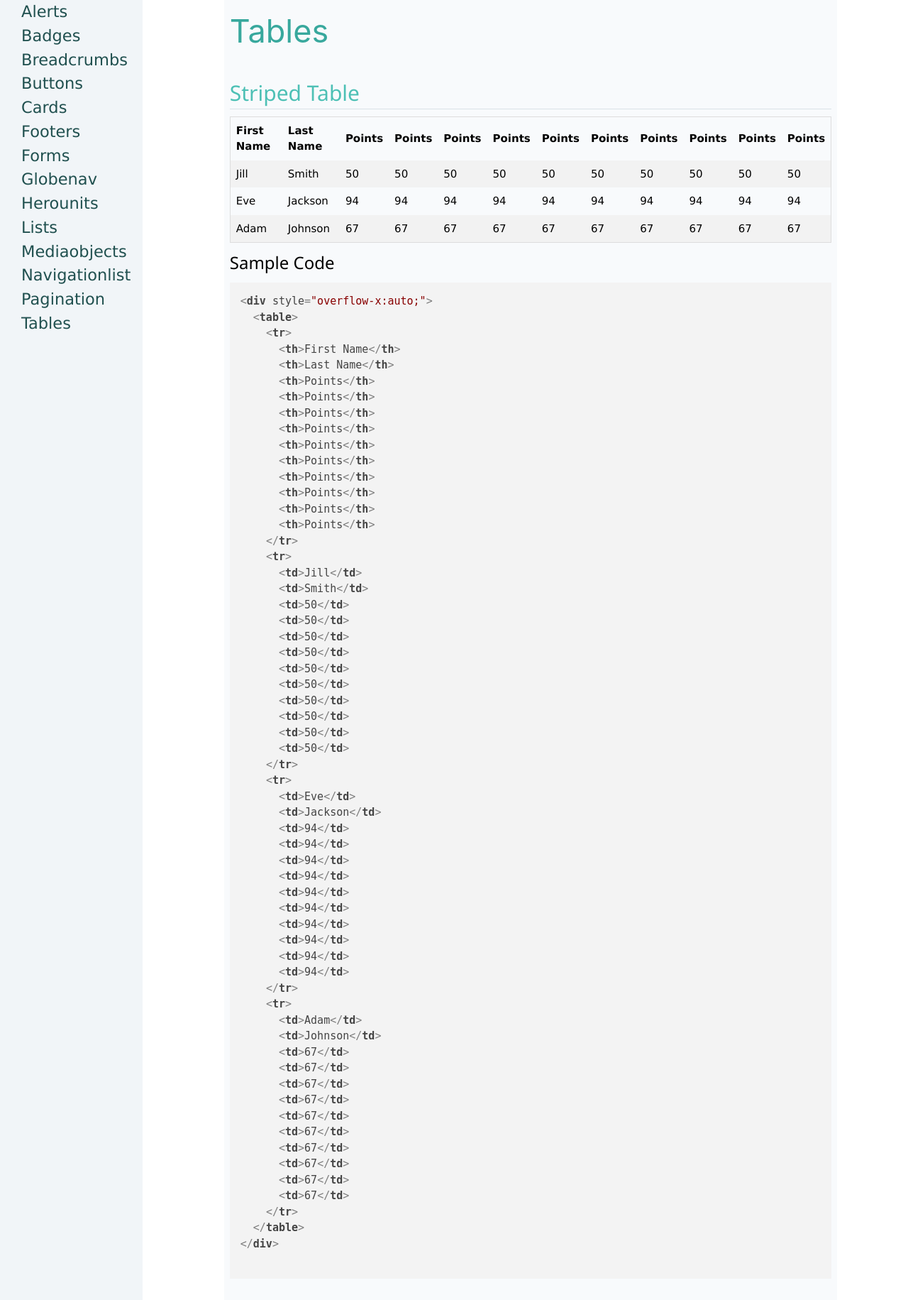
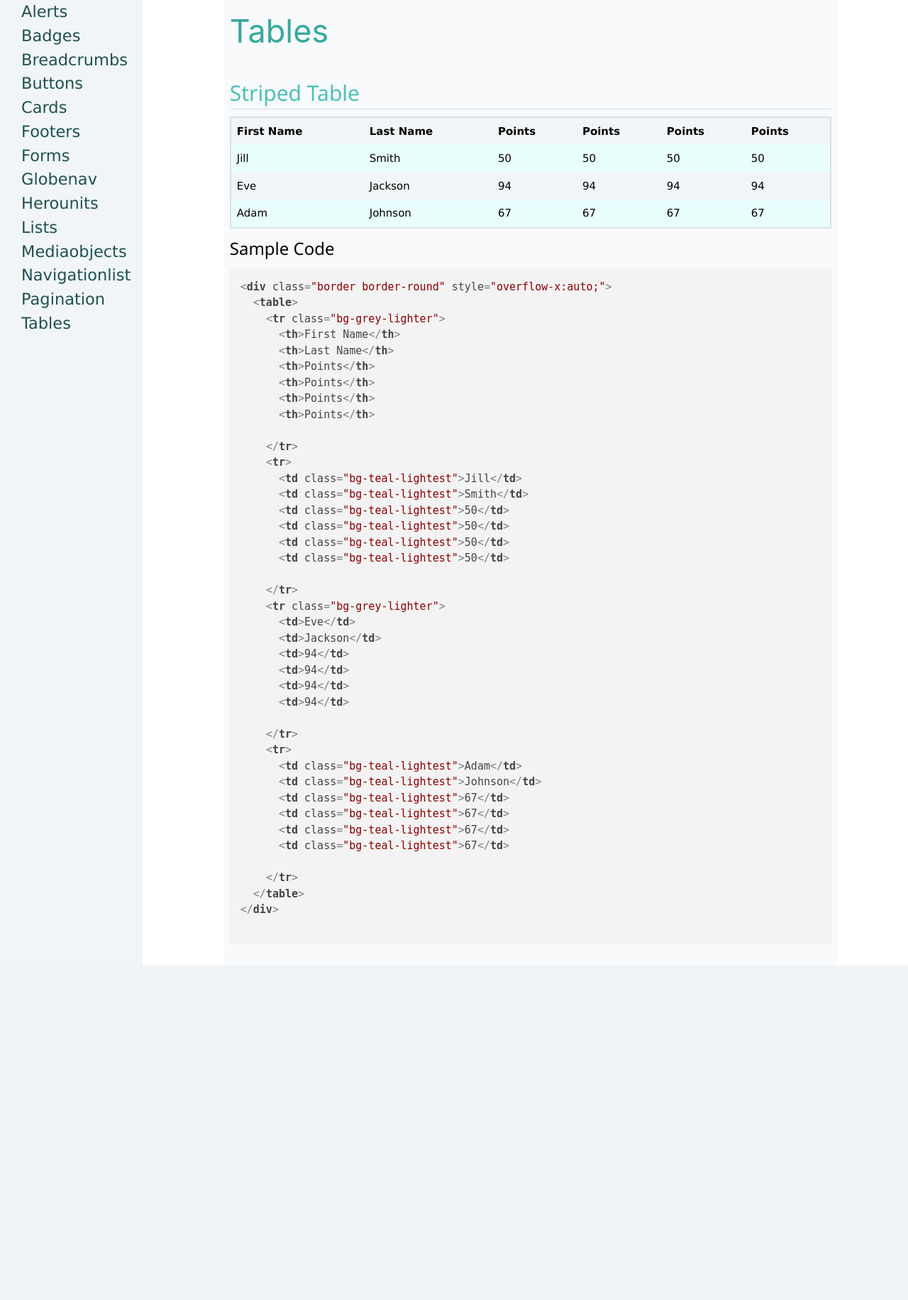
Before and after one commit to AsiaDixon/In-Command, a PHP site: page /tables.php in a window 1280 px wide. Shown: the part 135-1966 px from the top of the page at 71% size. After the commit the page ends 1495 px from the top, so only its background shows below. Run offline with PHP 8.4, Linux system fonts and the light colour scheme; some libraries are stand-ins or nearby versions.

Commit message:
Last changes to page and code layout

```diff
--- a/components/mediaobjects/c-mobject.php
+++ b/components/mediaobjects/c-mobject.php
@@ -1,4 +1,4 @@
-<div class="my-8 mx-auto w-1/2">
+<div class="my-8 mx-auto w-1/2 border border-round border-grey shadow-md">
   <article class="flex flex-wrap -mx-2">
     <div class="w-1/6 px-2">
       <img src="http://via.placeholder.com/240x240" alt="Name">
--- a/components/tables/c-table.php
+++ b/components/tables/c-table.php
@@ -1,60 +1,40 @@
-<div style="overflow-x:auto;">
+<div class="border border-round" style="overflow-x:auto;">
   <table>
-    <tr>
+    <tr class="bg-grey-lighter">
       <th>First Name</th>
       <th>Last Name</th>
       <th>Points</th>
       <th>Points</th>
       <th>Points</th>
       <th>Points</th>
-      <th>Points</th>
-      <th>Points</th>
-      <th>Points</th>
-      <th>Points</th>
-      <th>Points</th>
-      <th>Points</th>
+
     </tr>
     <tr>
-      <td>Jill</td>
-      <td>Smith</td>
-      <td>50</td>
-      <td>50</td>
-      <td>50</td>
-      <td>50</td>
-      <td>50</td>
-      <td>50</td>
-      <td>50</td>
-      <td>50</td>
-      <td>50</td>
-      <td>50</td>
+      <td class="bg-teal-lightest">Jill</td>
+      <td class="bg-teal-lightest">Smith</td>
+      <td class="bg-teal-lightest">50</td>
+      <td class="bg-teal-lightest">50</td>
+      <td class="bg-teal-lightest">50</td>
+      <td class="bg-teal-lightest">50</td>
+
     </tr>
-    <tr>
+    <tr class="bg-grey-lighter">
       <td>Eve</td>
       <td>Jackson</td>
       <td>94</td>
       <td>94</td>
       <td>94</td>
       <td>94</td>
-      <td>94</td>
-      <td>94</td>
-      <td>94</td>
-      <td>94</td>
-      <td>94</td>
-      <td>94</td>
+
     </tr>
     <tr>
-      <td>Adam</td>
-      <td>Johnson</td>
-      <td>67</td>
-      <td>67</td>
-      <td>67</td>
-      <td>67</td>
-      <td>67</td>
-      <td>67</td>
-      <td>67</td>
-      <td>67</td>
-      <td>67</td>
-      <td>67</td>
+      <td class="bg-teal-lightest">Adam</td>
+      <td class="bg-teal-lightest">Johnson</td>
+      <td class="bg-teal-lightest">67</td>
+      <td class="bg-teal-lightest">67</td>
+      <td class="bg-teal-lightest">67</td>
+      <td class="bg-teal-lightest">67</td>
+
     </tr>
   </table>
 </div>
--- a/lists.php
+++ b/lists.php
@@ -5,7 +5,7 @@
 <h1 class="mb-8 text-5xl text-teal-dark font-sans">Lists</h1>
 
 <section class="mb-8">
-  <h2 class="border-b text-teal">Ordered List</h2>
+  <h2 class="border-b text-teal">Un-Ordered List</h2>
   <?php include 'components/lists/c-lists.php';?>
 
   <h3>Sample Code</h3>
```
Also changed, not shown: components/footers/c-footer.php (+0 -21 lines), components/globenav/c-globe.php (+1 -30 lines), components/lists/c-lists.php (+28 -6 lines).
